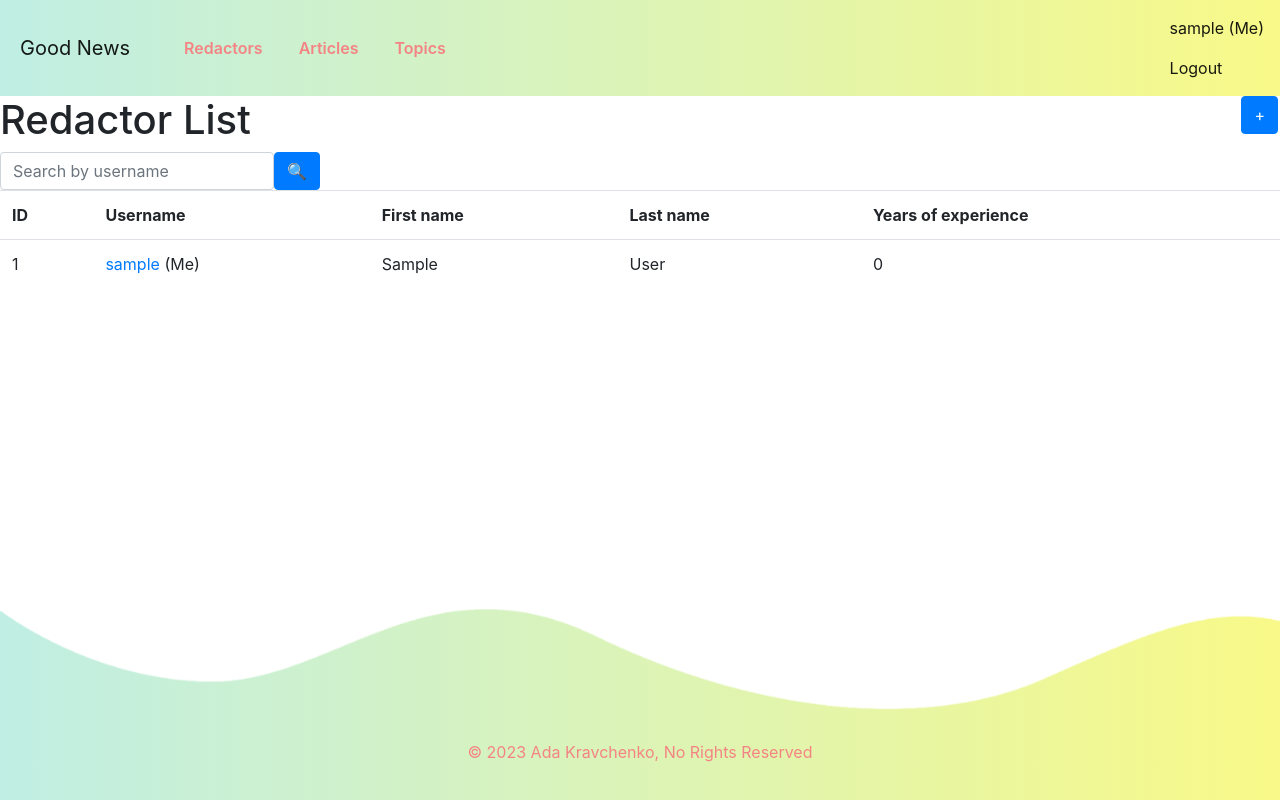
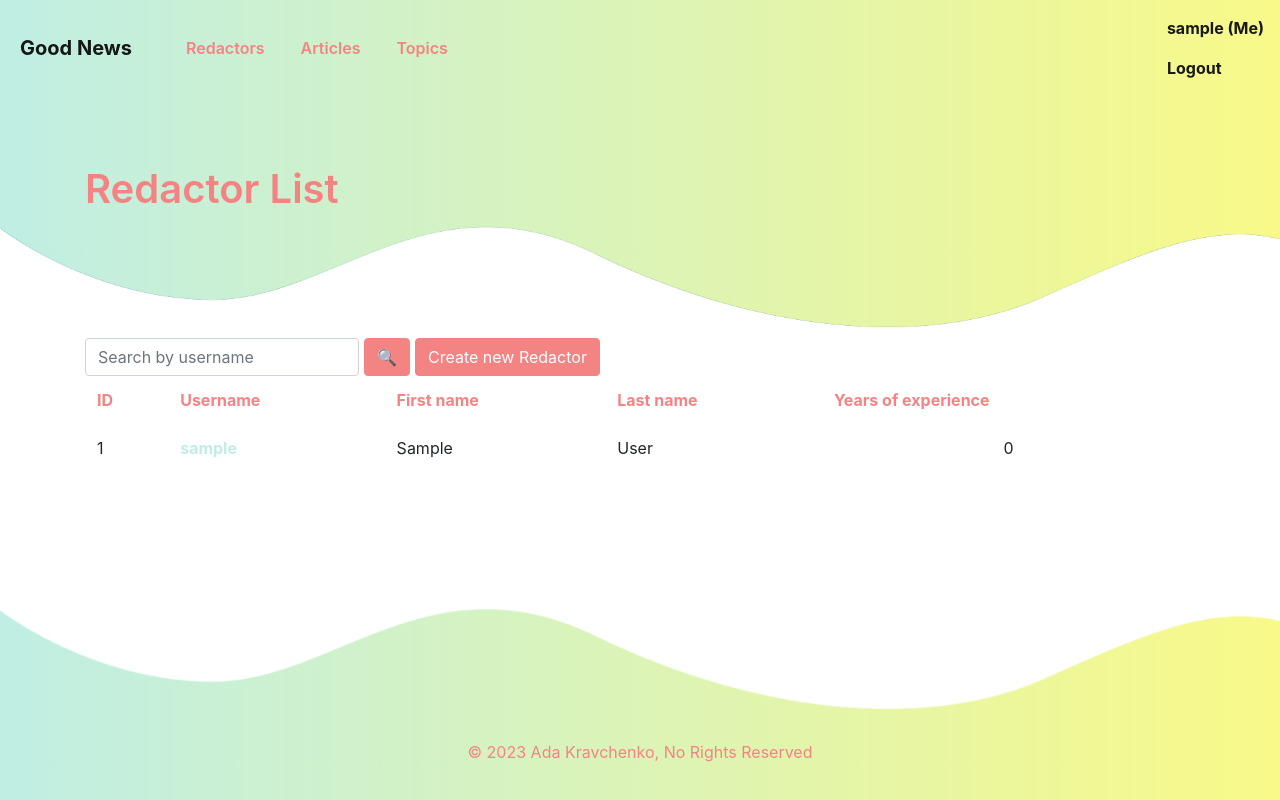
Before and after one commit to ada-krav/good-news, a Django app: page /redactors/ in a window 1280 px wide. Run offline with Django 4.2, Linux system fonts and the light colour scheme; the visitor is signed in with stand-in values (Sample User, id 1); data comes from the database, SQL or seed files in the repository; some libraries are stand-ins or nearby versions.

Commit message:
add styles for redactor list view

```diff
--- a/static/css/styles.css
+++ b/static/css/styles.css
@@ -57,7 +57,9 @@ body {
     font-weight: 600;
     margin-top: 77px;
    }
-
+.regular-title{
+    margin-top: 5px;
+}
 .bottom-img{
     width: 100%;
 }
@@ -76,6 +78,28 @@ body {
 
 }
 /* --------- DYN-CONTENT ---------*/
+/* --------- LIST-VIEW ---------*/
+a {
+  font-weight: bold;
+    color: var(--first);
+}
+th {
+    color: var(--fourth);
+}
+
+.btn-primary {
+    background-color: var(--fourth);
+    border-color: var(--fourth);
+    margin-left: 5px;
+
+}
+.btn-primary:hover {
+    background-color: var(--third);
+    border-color: var(--third);
+    color: var(--fourth);
+    margin-left: 5px;
+}
+/* --------- LIST-VIEW ---------*/
 /* --------- FOOTER ---------*/
 .footer {
     background-image: linear-gradient(to right, var(--first), var(--second));
--- a/templates/agency/redactor_list.html
+++ b/templates/agency/redactor_list.html
@@ -1,21 +1,39 @@
 {% extends "base.html" %}
 {% load crispy_forms_filters %}
 
+
 {% block content %}
-  <h1>
+  <section class="banner">
+    <div class="container">
+      <div class="row">
+        <div class="col-md-6">
+          <h1 class="banner-title regular-title">
             Redactor List
-    <a href="{% url 'agency:redactor-create' %}" class="btn btn-primary link-to-page">
-        +
-    </a>
+
           </h1>
+        </div>
+      </div>
+    </div>
+      {% load static %}
+          <img src="{% static 'images/wave_up.png' %}" alt="" class="bottom-img">
+  </section>
+ <section class="table-list">
+  {% if redactor_list %}
 
-  {% if redactor_list %}
+    <div class="container">
+      <div class="row">
+        <div class="col-md-12">
+          <div>
             <form action="" method="get" class="form-inline">
               {{ search_form|crispy }}
               <input class="btn btn-primary" type="submit" value="🔍">
+              <a href="{% url 'agency:redactor-create' %}" class="btn btn-primary link-to-page text-left">
+              Create new Redactor
+              </a>
             </form>
-    <table class="table">
-      <tr>
+          </div>
+          <table class="table table-borderless">
+            <tr >
               <th>ID</th>
               <th>Username</th>
               <th>First name</th>
@@ -23,17 +41,24 @@
               <th>Years of experience</th>
             </tr>
           {% for redactor in redactor_list %}
-      <tr>
+            <tr >
               <td>{{ redactor.id }}</td>
-        <td><a href="{{ redactor.get_absolute_url }}">{{ redactor.username }} </a>{% if user == redactor %} (Me){% endif %}</td>
+              <td><a href="{{ redactor.get_absolute_url }}">{{ redactor.username }} </a></td>
               <td>{{ redactor.first_name }}</td>
               <td>{{ redactor.last_name }}</td>
-        <td>{{ redactor.years_of_experience }}</td>
+              <td class=" text-center">{{ redactor.years_of_experience }}</td>
             </tr>
           {% endfor %}
+          </table>
 
-    </table>
+        </div>
+      </div>
+
+    </div>
+
+
   {% else %}
     <p>There are no redactors in the agency.</p>
   {% endif %}
+  </section>
 {% endblock %}
```
Lines whose indentation alone changed are shown as unchanged.
